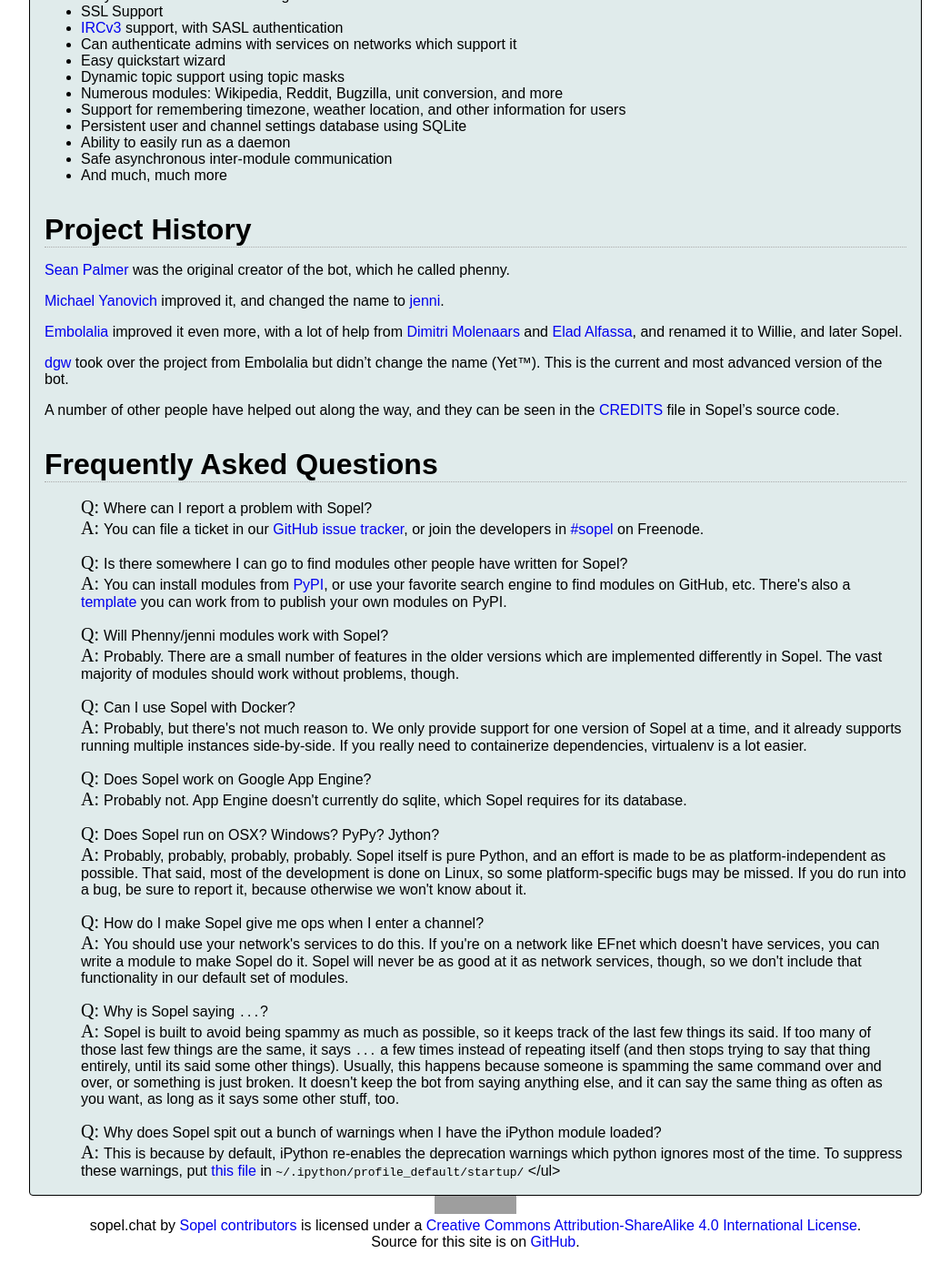
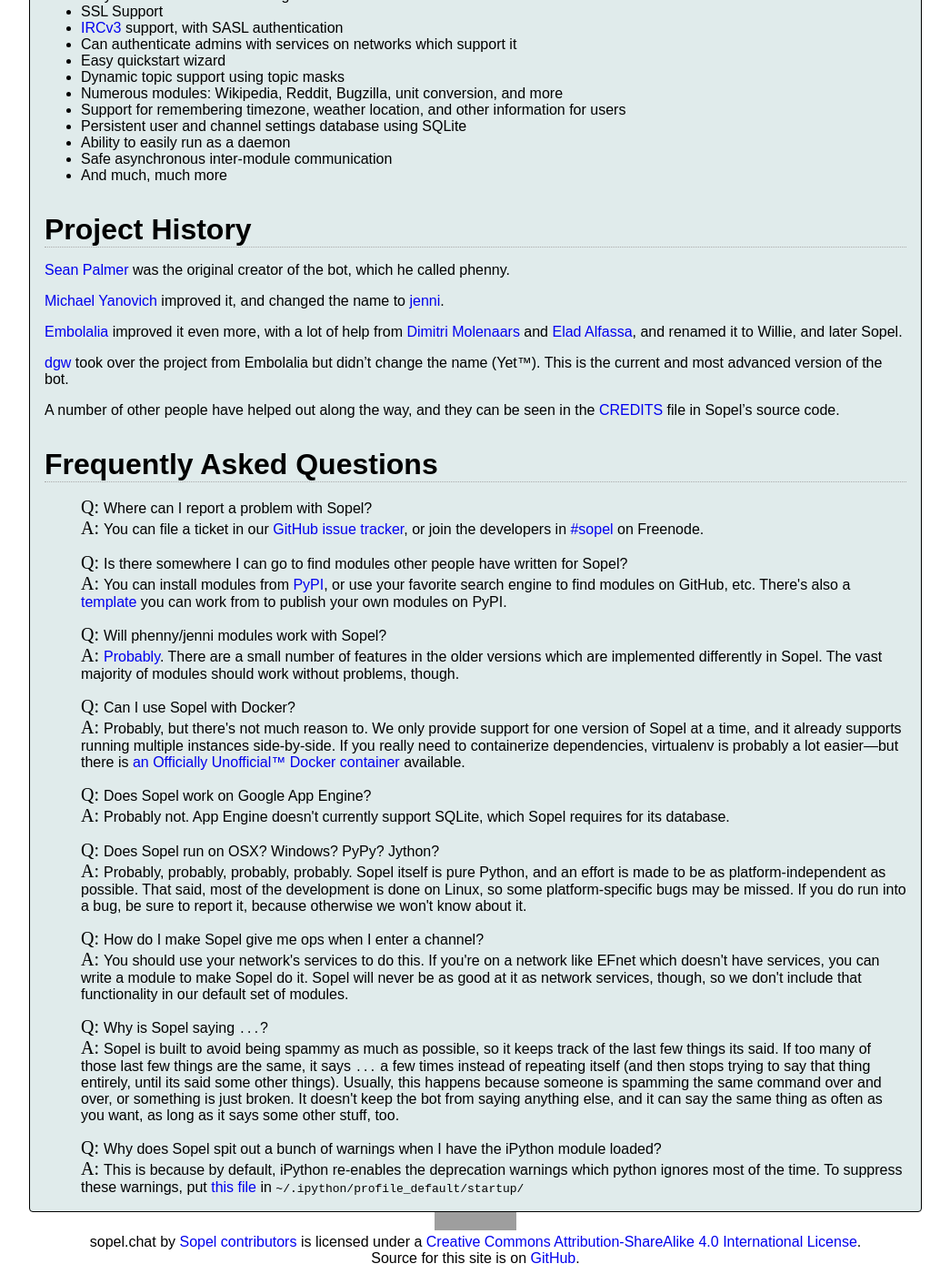
Before and after one commit to sopel-irc/sopel.chat, a Jekyll site: the page built from index.md, in a window 1280 px wide and 1400 px high, scrolled down 552 px. Shown: the whole window at 91% size, without its empty margins (117-1162 px from the left). Built offline with Jekyll 4.4.1, drawn with Linux system fonts in a browser that asks for light colours; some web fonts are replaced; grey boxes are pictures that could not be loaded.

Commit message:
Fix broken markup & tweak some stuff on homepage
A missing </li> tag in the FAQ was causing some annoyance.

There were also some convenient links missing in the FAQ that are good
to have there, like a pointer to the Phenny Compatibility page or the
"Officially Unofficial™ Docker container" maintained by (at the moment)
@HumorBaby. It's the little things that count.

```diff
--- a/index.md
+++ b/index.md
@@ -68,35 +68,36 @@
 <ul class="faq">
 <li class="q">Where can I report a problem with Sopel?</li>
 
-<li class="a">You can file a ticket in our <a
-href="https://github.com/sopel-irc/sopel/issues">GitHub issue tracker</a>, or
-join the developers in <a href="irc://irc.freenode.net/#sopel">#sopel</a>
-on Freenode.</li>
+<li class="a">You can file a ticket in our <a href="{{ site.repo }}/issues">
+GitHub issue tracker</a>, or join the developers in
+<a href="irc://irc.freenode.net/#sopel">#sopel</a> on Freenode.</li>
 
 <li class="q">Is there somewhere I can go to find modules other people have
 written for Sopel?</li>
 
 <li class="a">You can install modules from <a href="https://pypi.org/search/?q=%22sopel_modules%22">PyPI</a>,
-or use your favorite search engine to find modules on GitHub, etc.
-There's also a <a href="https://github.com/sopel-irc/sopel-cookiecutter">template</a>
-you can work from to publish your own modules on PyPI.
+or use your favorite search engine to find modules on GitHub, etc. There's also
+a <a href="https://github.com/sopel-irc/sopel-cookiecutter">template</a> you
+can work from to publish your own modules on PyPI.</li>
 
-<li class="q">Will Phenny/jenni modules work with Sopel?</li>
+<li class="q">Will phenny/jenni modules work with Sopel?</li>
 
-<li class="a">Probably. There are a small number of features in the older
-versions which are implemented differently in Sopel. The vast majority of
-modules should work without problems, though.</li>
+<li class="a"><a href="{% link _appendices/phenny-compatibility.md %}">Probably</a>.
+There are a small number of features in the older versions which are implemented
+differently in Sopel. The vast majority of modules should work without problems,
+though.</li>
 
 <li class="q">Can I use Sopel with Docker?</li>
 
 <li class="a">Probably, but there's not much reason to. We only provide support
 for one version of Sopel at a time, and it already supports running multiple
 instances side-by-side. If you really need to containerize dependencies,
-virtualenv is a lot easier.</li>
+virtualenv is probably a lot easier—but there is <a href="https://github.com/sopel-irc/sopel-docker">an
+Officially Unofficial™ Docker container</a> available.</li>
 
 <li class="q">Does Sopel work on Google App Engine?</li>
 
-<li class="a">Probably not. App Engine doesn't currently do sqlite, which
+<li class="a">Probably not. App Engine doesn't currently support SQLite, which
 Sopel requires for its database.</li>
 
 <li class="q">Does Sopel run on OSX? Windows? PyPy? Jython?</li>
@@ -130,6 +131,6 @@
 
 <li class="a">This is because by default, iPython re-enables the deprecation
 warnings which python ignores most of the time. To suppress these warnings,
-put <a href="https://github.com/sopel-irc/sopel/blob/5f60756e1a975a1a978c322949d8ba9b4a2b4d71/contrib/suppress-warnings.py">this file
-</a> in <code>~/.ipython/profile_default/startup/</code>
+put <a href="https://github.com/sopel-irc/sopel/blob/5f60756e1a975a1a978c322949d8ba9b4a2b4d71/contrib/suppress-warnings.py">this
+file</a> in <code>~/.ipython/profile_default/startup/</code></li>
 </ul>
```
